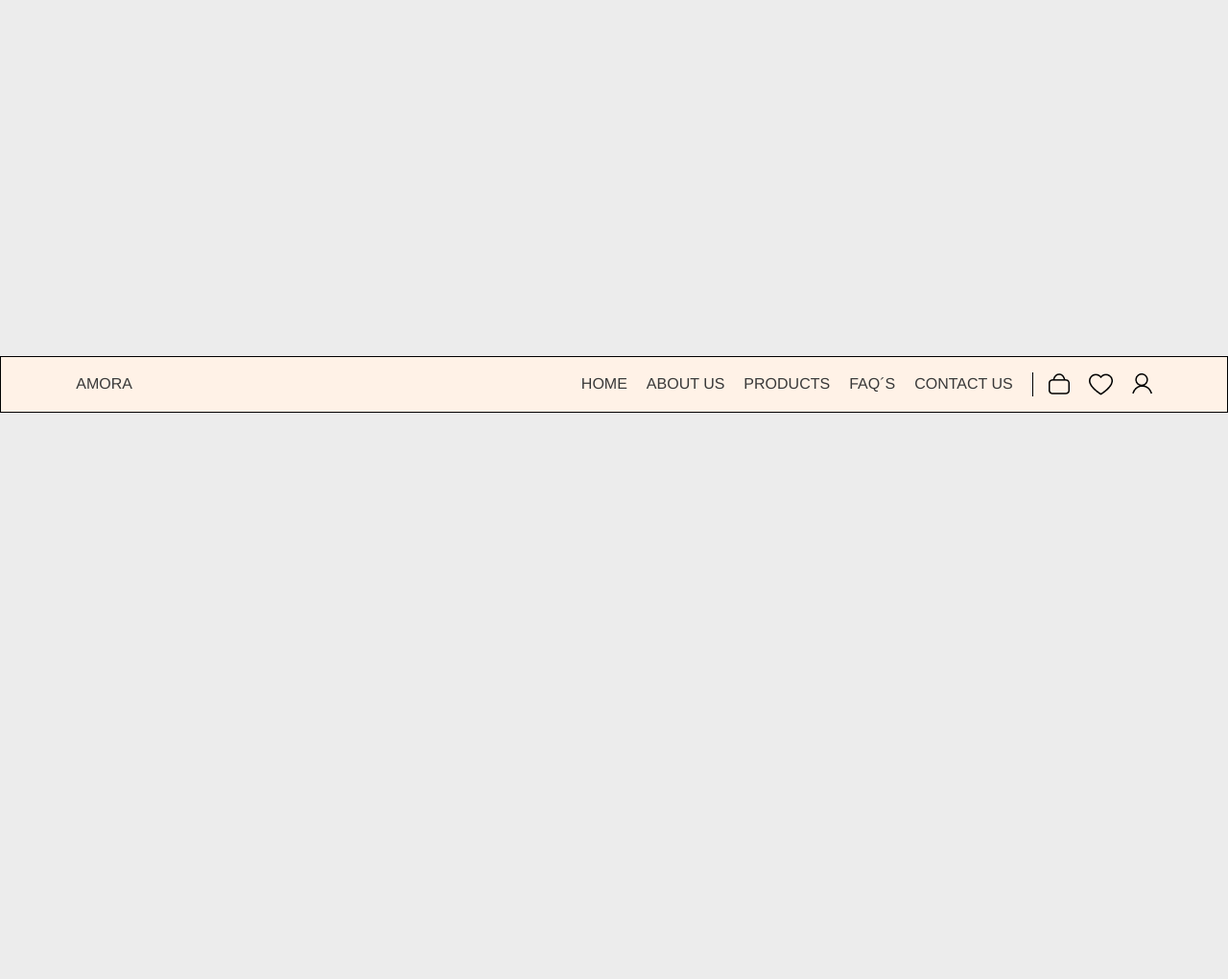
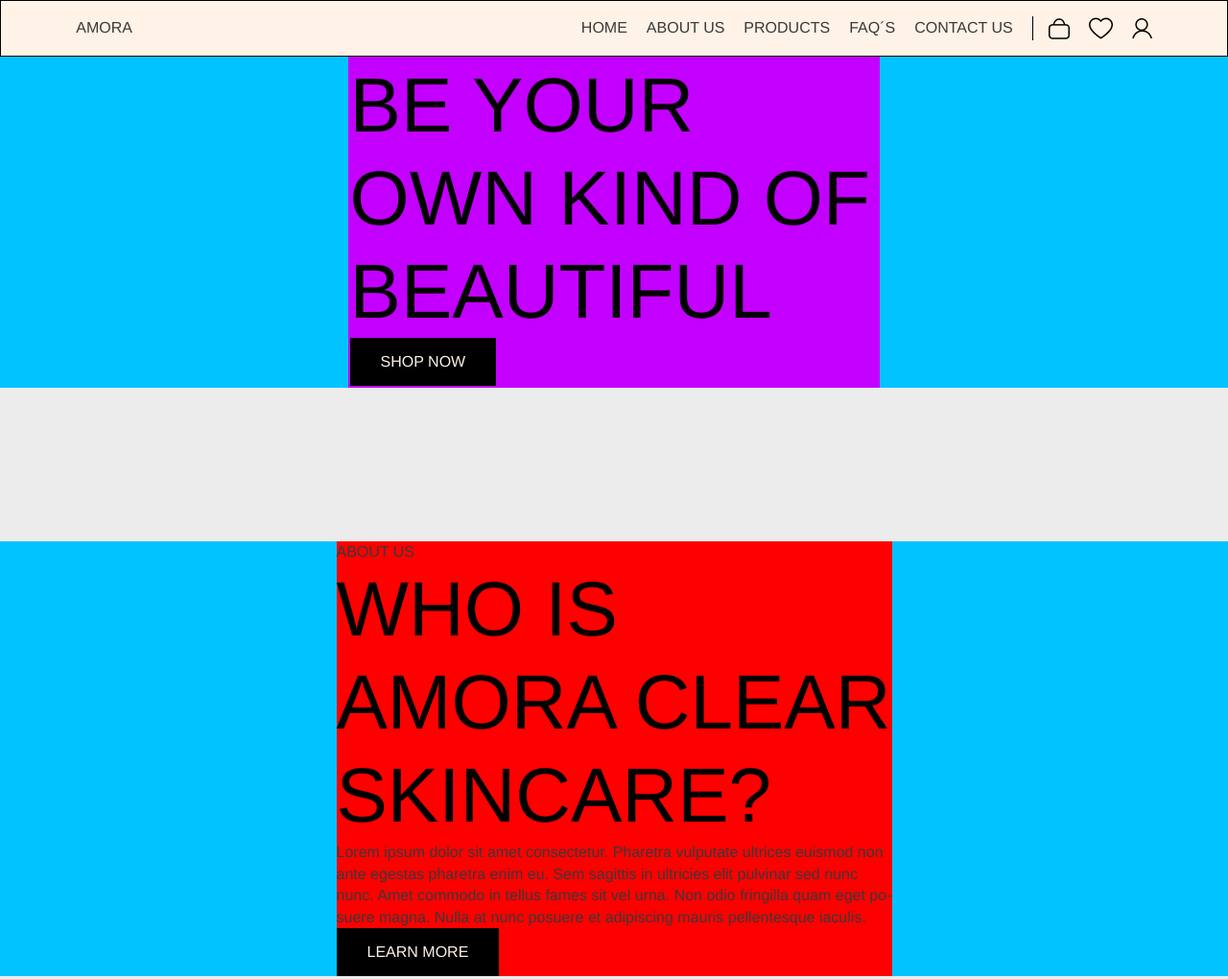
Before and after one commit to danielvito-pereira/amora, a plain HTML site: page index.html in a window 1280 px wide. Shown: the top 1020 px of the page at 96% size. Before the commit the page ends 800 px from the top, so only its background shows below. Drawn offline with Linux system fonts and the light colour scheme.

Commit message:
adição das sections

```diff
--- a/index.html
+++ b/index.html
@@ -33,7 +33,59 @@
     </nav>
   </header>
   <main class="main">
+    <div class="section">
+      <div class="text">
+        <h1 class="title">BE YOUR OWN KIND OF BEAUTIFUL</h1>
+        <button class="btn">SHOP NOW</button>
+      </div>
 
+    </div>
+    <section class="section">
+      <div class="conteudo">
+        <h2 class="sub-title">ABOUT US</h2>
+        <h1 class="title">WHO IS AMORA CLEAR SKINCARE?</h1>
+        <p class="p">Lorem ipsum dolor sit amet consectetur. Pharetra vulputate ultrices euismod non ante egestas pharetra enim eu. Sem sagittis in ultricies elit pulvinar sed nunc nunc. Amet commodo in tellus fames sit vel urna. Non odio fringilla quam eget posuere magna. Nulla at nunc posuere et adipiscing mauris pellentesque iaculis.</p>
+        <button class="btn">LEARN MORE</button>
+      </div>
+    </section>
+
+    <section class="section">
+      <div class="conteudo">
+        <h2 class="sub-title">TREATMENT</h2>
+        <h1 class="title">LEARN ABOUT
+          NECESSITIES</h1>
+        <p class="p">Lorem ipsum dolor sit amet consectetur. Et aliquet lacinia faucibus arcu pretium iaculis. Duis sit posuere risus magna pellentesque. Ipsum tortor magna dui eu. Eu tincidunt ligula sit tellus sit.</p>
+        <button class="btn">LEARN MORE</button>
+      </div>
+      <div class="img">
+        <img src="./assets/img/mulher_03.png" alt="" srcset="">
+      </div>
+    </section>
+    <section class="section">
+      <div class="conteudo">
+        <h2 class="sub-title">PRODUCT FEATURES</h2>
+        <h1 class="title">SUPER HYDRATED
+          AND SUSTAINABLE</h1>
+        <p class="p">Lorem ipsum dolor sit amet consectetur. Et aliquet lacinia faucibus arcu pretium iaculis. Duis sit posuere risus magna pellentesque. Ipsum tortor magna dui eu. Eu tincidunt ligula sit tellus sit. Lorem ipsum dolor sit amet consectetur. Et aliquet lacinia faucibus arcu pretium iaculis. Duis sit posuere risus magna pellentesque. Ipsum tortor magna dui eu. Eu tincidunt ligula sit tellus sit.
+        </p>
+        <button class="btn">LEARN MORE</button>
+      </div>
+      <div class="img">
+        <img src="./assets/img/maquiagem_02.png" alt="" srcset="">
+      </div>
+    </section>
+    <section class="section">
+      <div class="conteudo">
+        <h2 class="sub-title">LIFESTYLE</h2>
+        <h1 class="title">EXPLORE OUR
+          CARE ROUTINES</h1>
+        <p class="p">Lorem ipsum dolor sit amet consectetur. Et aliquet lacinia faucibus arcu pretium iaculis. Duis sit posuere risus magna pellentesque. Ipsum tortor magna dui eu. Eu tincidunt ligula sit tellus sit.</p>
+        <button class="btn">LEARN MORE</button>
+      </div>
+      <div class="img">
+        <img src="./assets/img/mascara_de_rosto.png" alt="" srcset="">
+      </div>
+    </section>
   </main>
   <footer class="footer">
 
--- a/scss/main.scss
+++ b/scss/main.scss
@@ -23,4 +23,48 @@
  border-left: 1px solid #000000;
  padding-left: 1rem;
 }
-.header .-icons .li{}
+.main {
+  width: 100%;
+  box-sizing: border-box;
+}
+.section {
+  width: 100%;
+  background-color: rgb(32, 74, 87);
+  @include flex( row, nowrap,  space-between, center );
+  margin-bottom: 10rem;
+  .conteudo{
+    width: 36.1875rem;
+    background-color:red;
+    gap: 50px;
+  }
+}
+.section {
+  width: 100%;
+  background-color: rgb(0, 195, 255);
+  @include flex( row, nowrap,  space-evenly, center );
+  .text{
+    width: 34.625rem;
+    height: 21.5625rem;
+    left: 29.75rem;
+    top: 20.6875rem;
+    background-color: rgb(195, 0, 255);
+    padding: 0.1rem;
+  }
+}
+
+.title{
+  font-style: normal;
+  font-weight: 400;
+  font-size: 80px;
+  line-height: 97px;
+  color: #000000;
+}
+.btn{
+  background-color: #000000;
+  padding: 1em 2em;
+  color: #FFF2E7;
+  cursor: pointer;
+  &:hover{
+    border: 1px solid #ffffff;
+  }
+}
--- a/scss/reset/reset.scss
+++ b/scss/reset/reset.scss
@@ -84,5 +84,4 @@ body {
   font-smooth: always;
   -webkit-font-smoothing: antialiased;
   -moz-osx-font-smoothing: grayscale;
-  @include flex( row , nowrap , center , center );
 }
```
Also changed, not shown: css/main.css, 1 other file.
